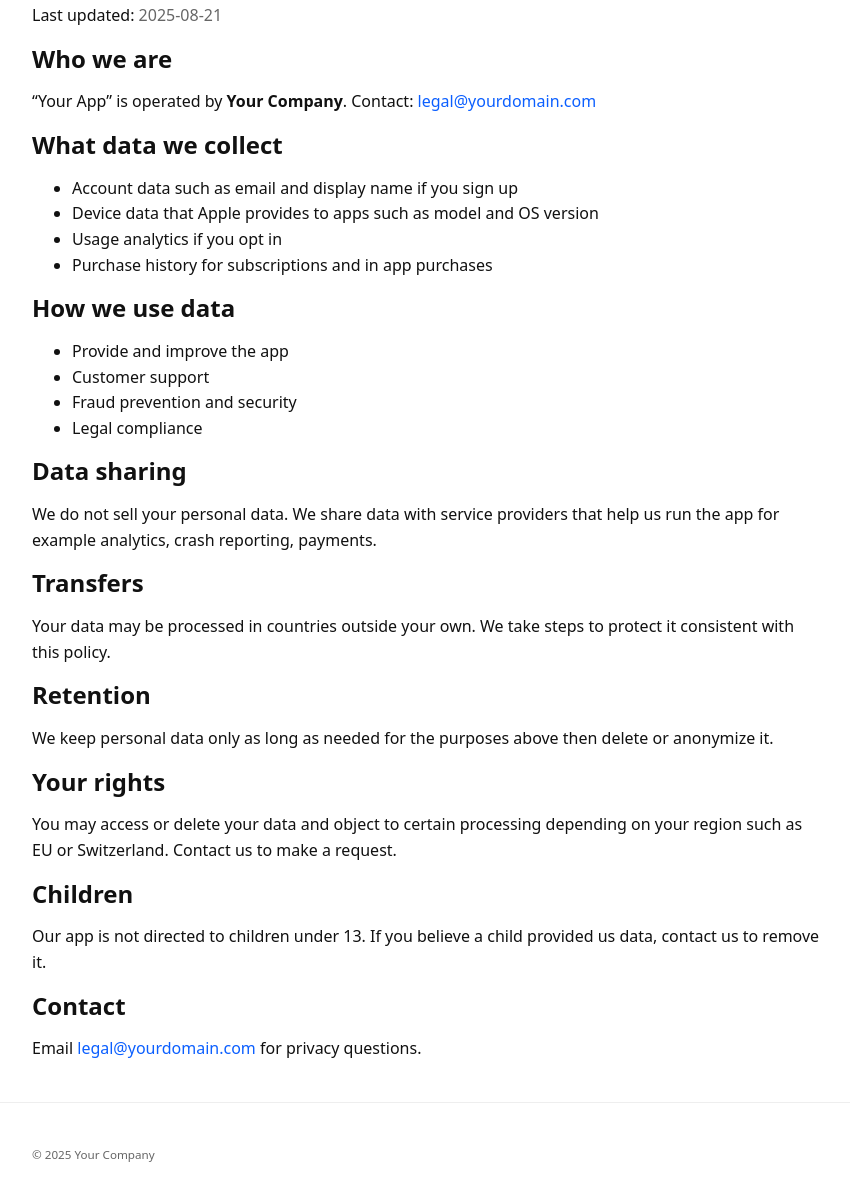
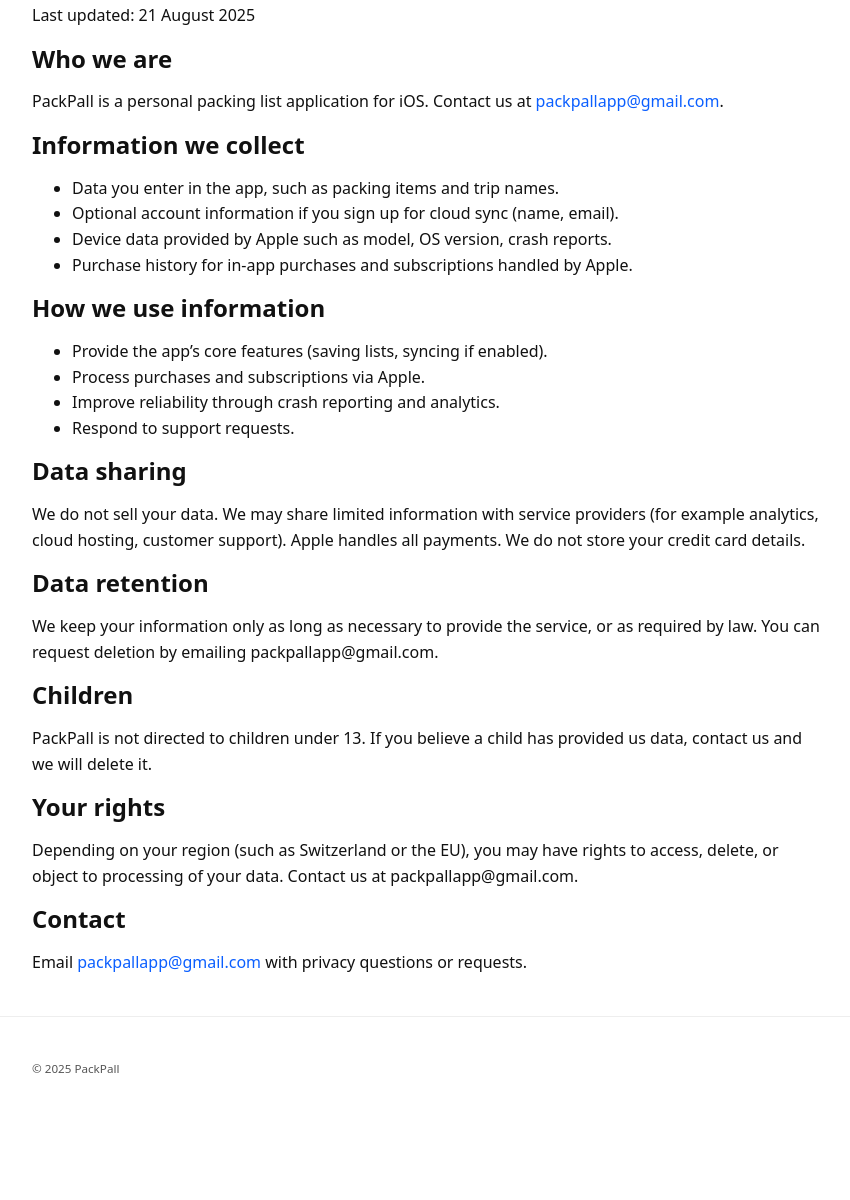
Before and after one commit to PackPall/PackPall, a plain HTML site: page privacy.html in a window 1280 px wide. Shown: the part 198-1398 px from the top of the page, without its empty margins (214-1064 px from the left). After the commit the page ends 1317 px from the top, so only its background shows below. Drawn offline with Linux system fonts and the light colour scheme.

Commit message:
Add files via upload

```diff
--- a/privacy.html
+++ b/privacy.html
@@ -3,8 +3,7 @@
 <head>
   <meta charset="utf-8">
   <meta name="viewport" content="width=device-width, initial-scale=1">
-  <title>Privacy Policy | Your App</title>
-  <meta name="robots" content="index,follow">
+  <title>Privacy Policy | PackPall</title>
   <link rel="stylesheet" href="styles.css">
 </head>
 <body>
@@ -18,48 +17,45 @@
 </header>
 <main class="container">
   <h1>Privacy Policy</h1>
-  <p>Last updated: <time>2025-08-21</time></p>
+  <p>Last updated: 21 August 2025</p>
 
   <h2>Who we are</h2>
-  <p>“Your App” is operated by <strong>Your Company</strong>. Contact: <a href="mailto:legal@yourdomain.com">legal@yourdomain.com</a></p>
+  <p>PackPall is a personal packing list application for iOS. Contact us at <a href="mailto:packpallapp@gmail.com">packpallapp@gmail.com</a>.</p>
 
-  <h2>What data we collect</h2>
+  <h2>Information we collect</h2>
   <ul>
-    <li>Account data such as email and display name if you sign up</li>
-    <li>Device data that Apple provides to apps such as model and OS version</li>
-    <li>Usage analytics if you opt in</li>
-    <li>Purchase history for subscriptions and in app purchases</li>
+    <li>Data you enter in the app, such as packing items and trip names.</li>
+    <li>Optional account information if you sign up for cloud sync (name, email).</li>
+    <li>Device data provided by Apple such as model, OS version, crash reports.</li>
+    <li>Purchase history for in-app purchases and subscriptions handled by Apple.</li>
   </ul>
 
-  <h2>How we use data</h2>
+  <h2>How we use information</h2>
   <ul>
-    <li>Provide and improve the app</li>
-    <li>Customer support</li>
-    <li>Fraud prevention and security</li>
-    <li>Legal compliance</li>
+    <li>Provide the app’s core features (saving lists, syncing if enabled).</li>
+    <li>Process purchases and subscriptions via Apple.</li>
+    <li>Improve reliability through crash reporting and analytics.</li>
+    <li>Respond to support requests.</li>
   </ul>
 
   <h2>Data sharing</h2>
-  <p>We do not sell your personal data. We share data with service providers that help us run the app for example analytics, crash reporting, payments.</p>
+  <p>We do not sell your data. We may share limited information with service providers (for example analytics, cloud hosting, customer support). Apple handles all payments. We do not store your credit card details.</p>
 
-  <h2>Transfers</h2>
-  <p>Your data may be processed in countries outside your own. We take steps to protect it consistent with this policy.</p>
+  <h2>Data retention</h2>
+  <p>We keep your information only as long as necessary to provide the service, or as required by law. You can request deletion by emailing packpallapp@gmail.com.</p>
 
-  <h2>Retention</h2>
-  <p>We keep personal data only as long as needed for the purposes above then delete or anonymize it.</p>
+  <h2>Children</h2>
+  <p>PackPall is not directed to children under 13. If you believe a child has provided us data, contact us and we will delete it.</p>
 
   <h2>Your rights</h2>
-  <p>You may access or delete your data and object to certain processing depending on your region such as EU or Switzerland. Contact us to make a request.</p>
-
-  <h2>Children</h2>
-  <p>Our app is not directed to children under 13. If you believe a child provided us data, contact us to remove it.</p>
+  <p>Depending on your region (such as Switzerland or the EU), you may have rights to access, delete, or object to processing of your data. Contact us at packpallapp@gmail.com.</p>
 
   <h2>Contact</h2>
-  <p>Email <a href="mailto:legal@yourdomain.com">legal@yourdomain.com</a> for privacy questions.</p>
+  <p>Email <a href="mailto:packpallapp@gmail.com">packpallapp@gmail.com</a> with privacy questions or requests.</p>
 </main>
 <footer>
   <div class="container">
-    <small>&copy; 2025 Your Company</small>
+    <small>&copy; 2025 PackPall</small>
   </div>
 </footer>
 </body>
--- a/styles.css
+++ b/styles.css
@@ -1,5 +1,5 @@
-/* Minimal clean style, mobile first */
-:root { --font: ui-sans-serif, system-ui, -apple-system, Segoe UI, Roboto, Helvetica, Arial, Apple Color Emoji, Segoe UI Emoji; }
+
+:root { --font: ui-sans-serif, system-ui, -apple-system, Segoe UI, Roboto, Helvetica, Arial; }
 * { box-sizing: border-box; }
 body { margin: 0; padding: 0; font-family: var(--font); line-height: 1.6; color: #111; }
 header, footer { padding: 16px; }
@@ -9,6 +9,4 @@ footer { border-top: 1px solid #eee; font-size: 14px; color: #555; }
 a { color: #0b5fff; text-decoration: none; }
 a:hover { text-decoration: underline; }
 h1, h2, h3 { line-height: 1.2; margin: 16px 0 8px; }
-small, time { color: #666; }
 nav a { margin-right: 12px; }
-.notice { padding: 12px; background: #f6f8ff; border: 1px solid #e1e6ff; border-radius: 6px; }
```
Also changed, not shown: index.html (+3 -5 lines), terms.html (+12 -13 lines).
